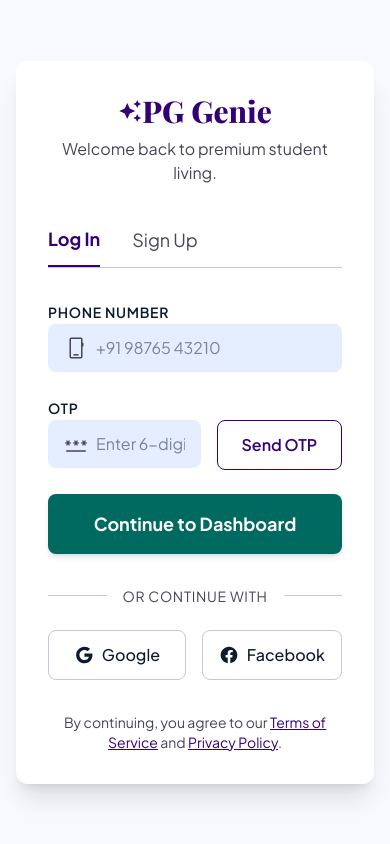
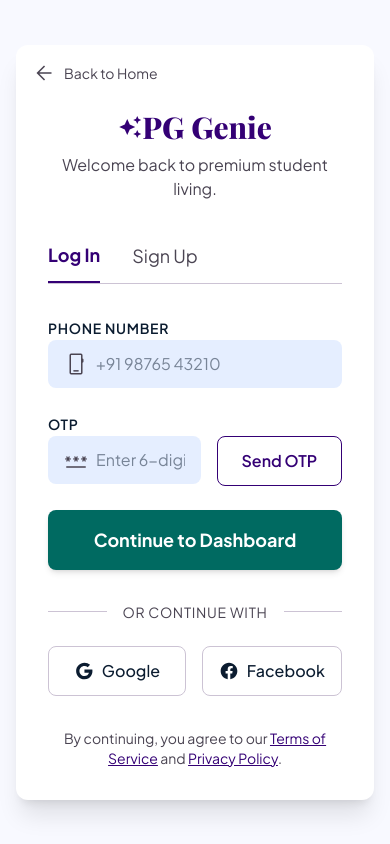
Before and after one commit to coderashhar/PG-genie, a Next.js app in the folder frontend/: page /login in a window 390 px wide. Built offline with nearby package versions, Linux system fonts and the light colour scheme; a web font is replaced by a local one.

Commit message:
feat(navigation): add back to home button on login page

```diff
--- a/frontend/src/app/login/page.tsx
+++ b/frontend/src/app/login/page.tsx
@@ -28,10 +28,15 @@
         </div>
 
         {/* Right Side: Form */}
-        <div className="w-full lg:w-1/2 flex flex-col justify-center p-8 md:p-16 h-full overflow-y-auto">
+        <div className="w-full lg:w-1/2 flex flex-col justify-center p-8 md:p-16 h-full overflow-y-auto relative">
+
+          {/* Back Button */}
+          <Link href="/" className="absolute top-4 md:top-8 left-4 md:left-8 text-on-surface-variant hover:text-primary transition-colors flex items-center gap-2 font-label-sm text-sm">
+            <span className="material-symbols-outlined text-lg">arrow_back</span> Back to Home
+          </Link>
 
           {/* Brand */}
-          <div className="mb-10 text-center lg:text-left">
+          <div className="mb-10 text-center lg:text-left mt-8 md:mt-0">
             <Link href="/" className="inline-block font-display text-3xl font-extrabold text-primary flex items-center justify-center lg:justify-start gap-2">
               <span className="material-symbols-outlined text-4xl" style={{ fontVariationSettings: "'FILL' 1" }}>auto_awesome</span>
               PG Genie
```
